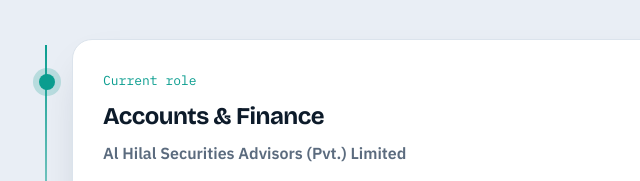
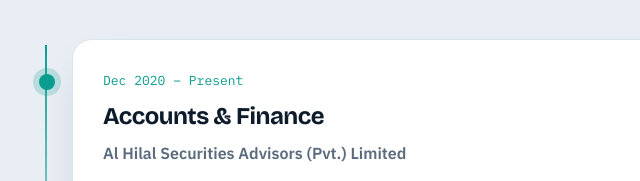
Before and after one commit to muhammadhamzaarif/My-Portfolio, a plain HTML site: page index.html in a window 1280 px wide. Shown: the part 1888-2069 px from the top of the page, 42-682 px from the left. Drawn offline with nearby package versions, Linux system fonts and the light colour scheme.

Commit message:
index.html

```diff
--- a/index.html
+++ b/index.html
@@ -266,7 +266,7 @@ footer{background:#050c15;color:#8aa3ba;padding:24px 0;text-align:center;font-si
     <div class="head reveal"><small>Experience</small><h2>Where I work now</h2><p>Supporting accounting and finance operations across Al Hilal's advisory businesses.</p></div>
     <div class="timeline reveal">
       <div class="job">
-        <div class="when">Current role</div>
+        <div class="when">Dec 2020 – Present</div>
         <h3>Accounts &amp; Finance</h3>
         <div class="co">Al Hilal Securities Advisors (Pvt.) Limited</div>
         <p>Supporting finance and accounting activities including daily bank and cash reconciliations, recording PVs, RVs and JVs, petty cash and cheque preparation, salary disbursement, withholding and sales tax returns, and annual audit support. Also work on matters involving Al Hilal Shariah Advisors.</p>
```
